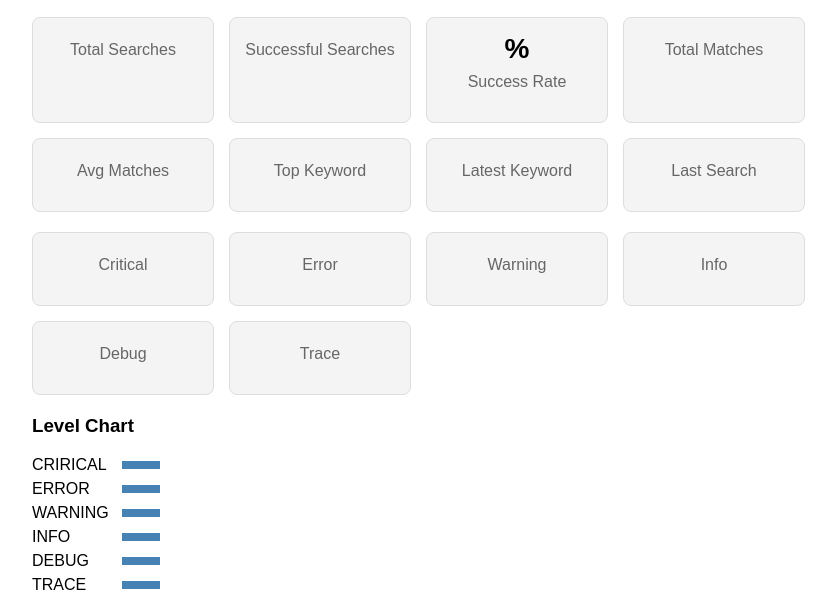
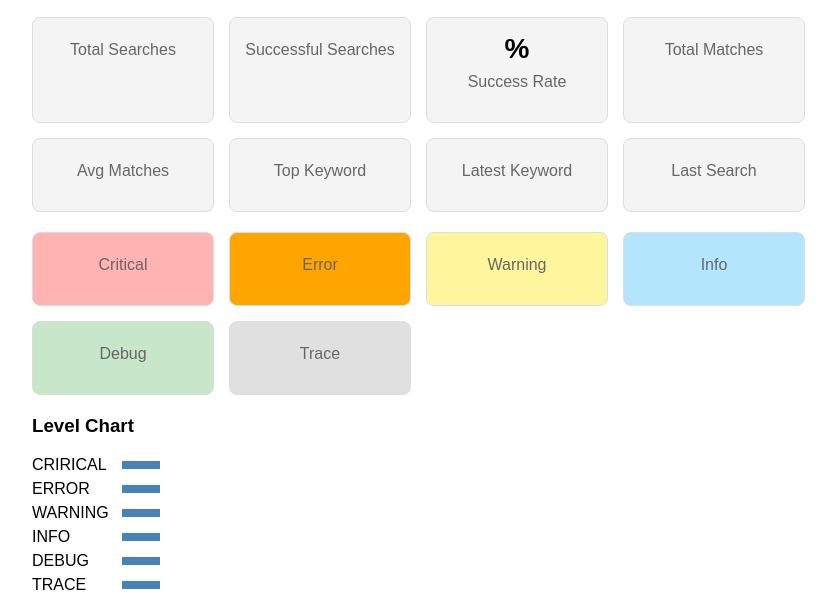
Before and after one commit to sattarab54/web_log_analyzer, a Flask app: template templates/results.html in a window 1280 px wide. Shown: the part 648-1242 px from the top of the page, without its empty margins (238-1074 px from the left). Run offline with Flask 3, Linux system fonts and the light colour scheme; the template is opened without the code that fills it, so the values that code supplies are empty.

Commit message:
Add history dashboard with statistics and level cards

```diff
--- a/app.py
+++ b/app.py
@@ -282,10 +282,13 @@ def index():
 
                     keyword_counts[key] = keyword_counts.get(key, 0) + 1
 
-                most_keyword = max(
-                    keyword_counts,
-                    key=keyword_counts.get
-                )
+                if keyword_counts:
+                    most_keyword = max(
+                        keyword_counts,
+                        key=keyword_counts.get
+                    )
+                else:
+                    most_keyword = "Not set"
 
         return render_template(
             "results.html",
@@ -359,6 +362,29 @@ def filter_history():
             if level in levels_text:
                 level_stats[level] += 1
 
+    total_matches_found = sum(
+        item.get("matches", 0)
+        for item in history
+    )
+
+    success_rate = 0
+    if len(history) > 0:
+        success_rate = round((sum(1 for item in history if item["matches"] > 0) / len(history)) * 100)
+
+    average_matches = 0
+    if len(history) > 0:
+        average_matches = round(total_matches_found / len(history), 1)
+
+    latest_keyword = "Not set"
+    if history:
+        latest_keyword = history[-1].get("keyword", "").strip()
+        if not latest_keyword:
+            latest_keyword = "Not set"
+
+    last_searh_time = "N/A"
+    if history:
+        last_search_time = history[-1].get("searched_at") or "N/A"
+
     return render_template(
         "results.html",
         keyword="",
@@ -374,6 +400,11 @@ def filter_history():
         history_search=history_search,
         total_searches=len(history),
         successful_searches=sum(1 for item in history if item["matches"] > 0),
+        total_matches_found=total_matches_found,
+        success_rate=success_rate,
+        average_matches=average_matches,
+        latest_keyword=latest_keyword,
+        last_search_time=last_search_time,
         level_stats=level_stats,
         most_keyword="N/A",
     )
--- a/static/style.css
+++ b/static/style.css
@@ -133,3 +133,27 @@ pre {
     margin-top: 8px;
     color: #666;
 }
+
+.critical-card {
+    background-color: #ffb3b3;
+}
+
+.error-card {
+    background-color: #ffcc80;
+}
+
+.warning-card {
+    background-color: #fff59d;
+}
+
+.info-card {
+    background-color: #b3e5fc;
+}
+
+.debug-card {
+    background-color: #c8e6c9;
+}
+
+.trace-card {
+    background-color: #e0e0e0;
+}
--- a/templates/results.html
+++ b/templates/results.html
@@ -104,32 +104,32 @@
     </div>
 
     <div class="dashboard-cards">
-        <div class="card">
+        <div class="card critical-card">
             <h3>{{ level_stats["CRITICAL"] }}</h3>
             <p>Critical</p>
         </div>
 
-        <div class="card">
+        <div class="card error-card" style="background-color: orange;">
             <h3>{{ level_stats["ERROR"] }}</h3>
             <p>Error</p>
         </div>
 
-        <div class="card">
+        <div class="card warning-card">
             <h3>{{ level_stats["WARNING"] }}</h3>
             <p>Warning</p>
         </div>
 
-        <div class="card">
+        <div class="card info-card">
             <h3>{{ level_stats["INFO"] }}</h3>
             <p>Info</p>
         </div>
 
-        <div class="card">
+        <div class="card debug-card">
             <h3>{{ level_stats["DEBUG"] }}</h3>
             <p>Debug</p>
         </div>
 
-        <div class="card">
+        <div class="card trace-card">
             <h3>{{ level_stats["TRACE"] }}</h3>
             <p>Trace</p>
         </div>
```
